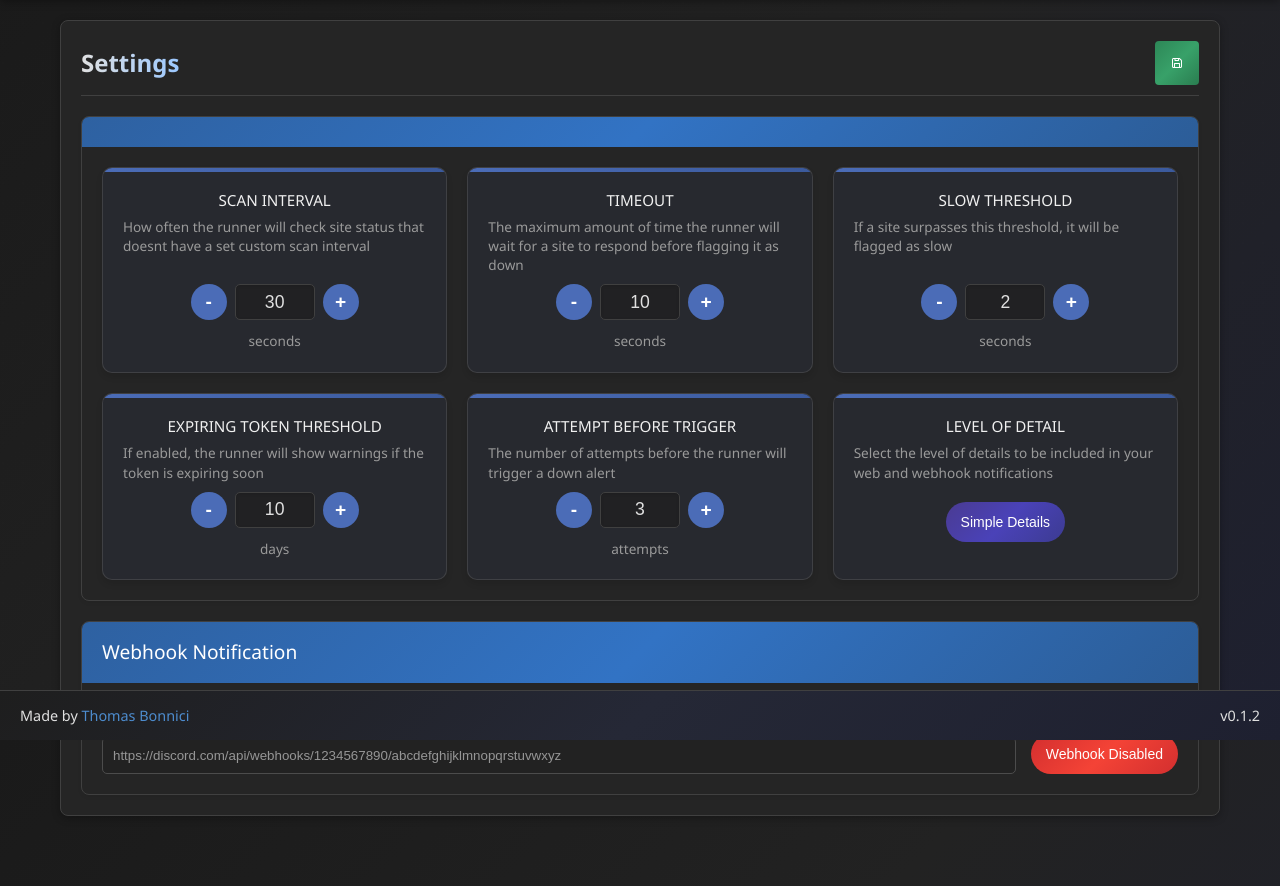
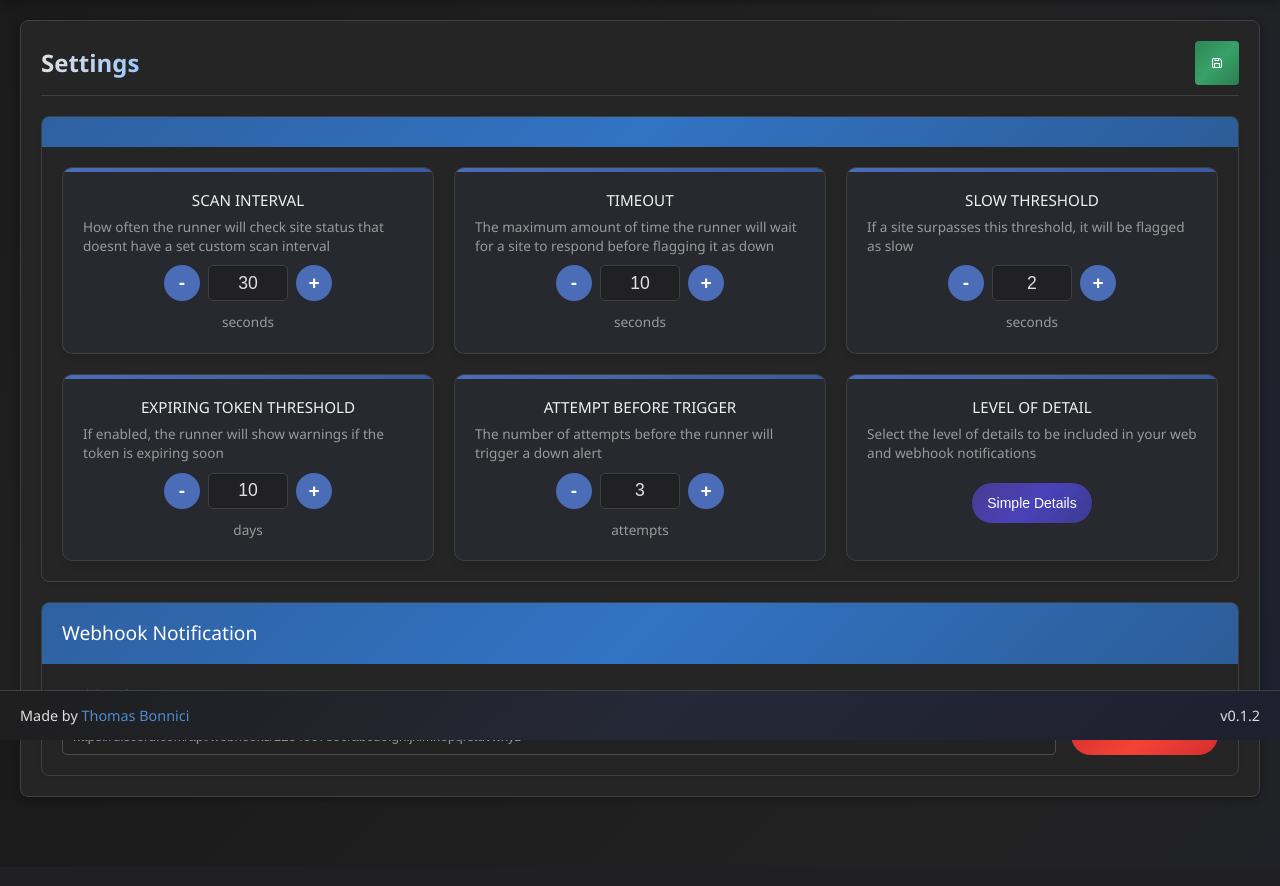
Before and after one commit to DarthTigerson/Simple-Site-Monitor, a FastAPI app: page /settings in a window 1280 px wide. Shown: the part 60-946 px from the top of the page. After the commit the page ends 862 px from the top, so only its background shows below. Run offline with FastAPI, Linux system fonts and the light colour scheme.

Commit message:
Modified layouts to use full width

```diff
--- a/static/css/home.css
+++ b/static/css/home.css
@@ -2,6 +2,7 @@
     display: flex;
     flex-direction: column;
     gap: 30px;
+    width: 100%;
 }
 
 :root {
--- a/static/css/layout.css
+++ b/static/css/layout.css
@@ -56,9 +56,8 @@ body::before {
 .content {
     flex: 1;
     padding: 20px;
-    max-width: 1200px;
-    margin: 0 auto;
     width: 100%;
+    /* max-width constraint removed to allow full-width layout */
     padding-top: calc(var(--navbar-height) + 20px);
     padding-bottom: calc(var(--footer-height) + 20px);
 }
--- a/static/css/settings.css
+++ b/static/css/settings.css
@@ -2,8 +2,7 @@
     display: flex;
     flex-direction: column;
     gap: 30px;
-    max-width: 1200px;
-    margin: 0 auto;
+    width: 100%;
 }
 
 /* Sites Dashboard Section - Copied from home.css */
```
